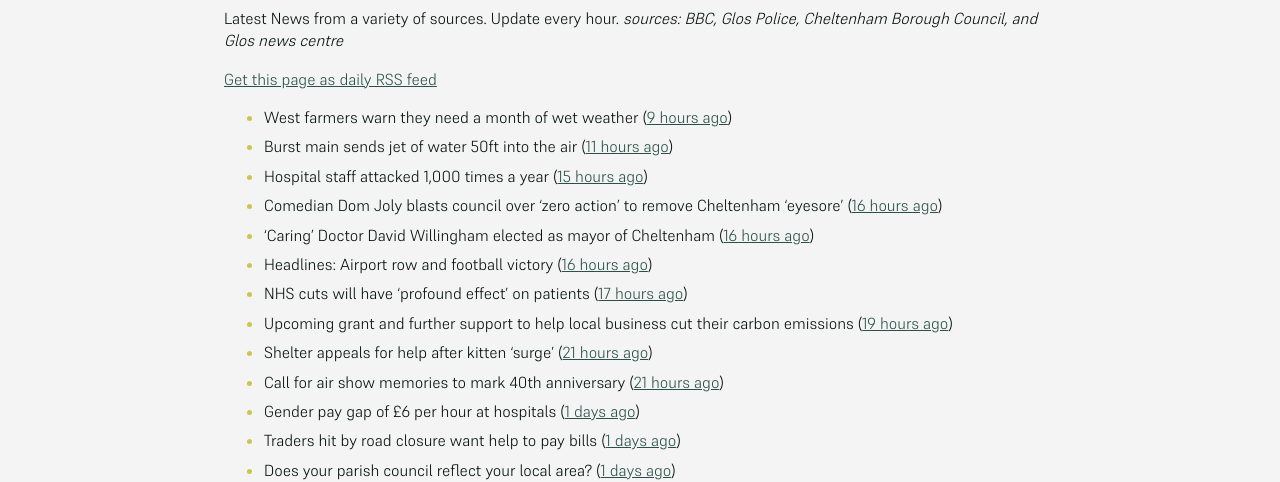
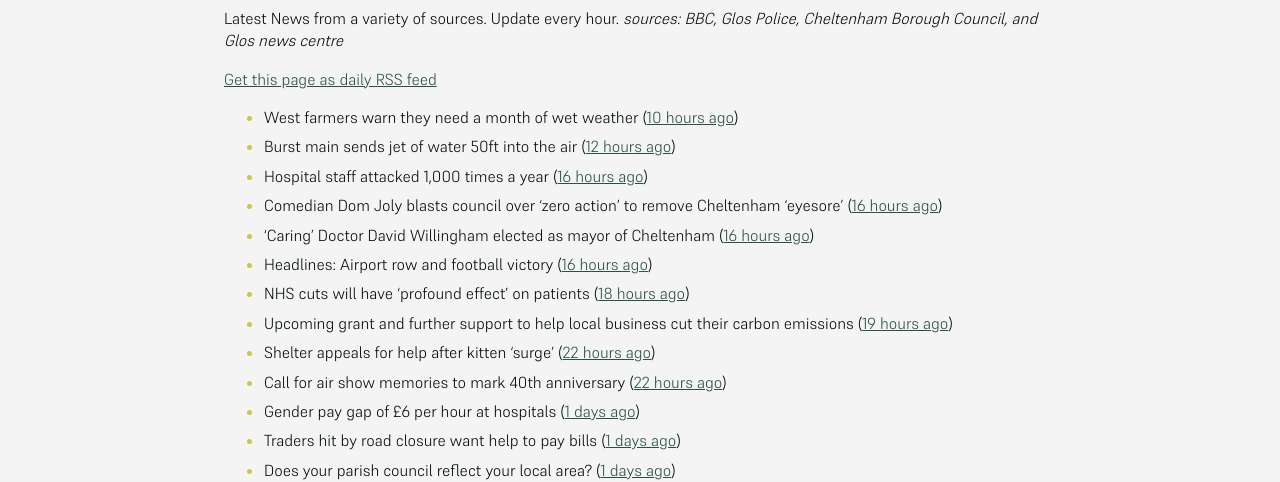
Before and after one commit to mat-0/cheltenham-open-data, a Jekyll site: the page built from _pages/news.md, in a window 1280 px wide. Shown: the part 266-748 px from the top of the page. Built offline with Jekyll 4.4.1, drawn with Linux system fonts in a browser that asks for light colours.

Commit message:
Updated 2025-05-15 04:00:20

```diff
--- a/_pages/news.md
+++ b/_pages/news.md
@@ -12,16 +12,16 @@ _sources: BBC, Glos Police, Cheltenham Borough Council, and Glos news centre_
 [Get this page as daily RSS feed](/daily.rss)
 
 <!-- news_marker starts -->
-- West farmers warn they need a month of wet weather ([9 hours ago](https://www.bbc.com/news/articles/c331dj5x2kpo))
-- Burst main sends jet of water 50ft into the air ([11 hours ago](https://www.bbc.com/news/articles/cd620lyqqnqo))
-- Hospital staff attacked 1,000 times a year ([15 hours ago](https://www.bbc.com/news/articles/cjdznk3ve87o))
+- West farmers warn they need a month of wet weather ([10 hours ago](https://www.bbc.com/news/articles/c331dj5x2kpo))
+- Burst main sends jet of water 50ft into the air ([12 hours ago](https://www.bbc.com/news/articles/cd620lyqqnqo))
+- Hospital staff attacked 1,000 times a year ([16 hours ago](https://www.bbc.com/news/articles/cjdznk3ve87o))
 - Comedian Dom Joly blasts council over ‘zero action’ to remove Cheltenham ‘eyesore’ ([16 hours ago](https://gloucesternewscentre.co.uk/comedian-dom-joly-blasts-council-over-zero-action-to-remove-cheltenham-eyesore/))
 - ‘Caring’ Doctor David Willingham elected as mayor of Cheltenham ([16 hours ago](https://gloucesternewscentre.co.uk/caring-doctor-david-willingham-elected-as-mayor-of-cheltenham/))
 - Headlines: Airport row and football victory ([16 hours ago](https://www.bbc.com/news/articles/c74nx300n4do))
-- NHS cuts will have 'profound effect' on patients ([17 hours ago](https://www.bbc.com/news/articles/cn4gx20mwklo))
+- NHS cuts will have 'profound effect' on patients ([18 hours ago](https://www.bbc.com/news/articles/cn4gx20mwklo))
 - Upcoming grant and further support to help local business cut their carbon emissions ([19 hours ago](https://www.cheltenham.gov.uk/news/article/3010/upcoming_grant_and_further_support_to_help_local_business_cut_their_carbon_emissions))
-- Shelter appeals for help after kitten 'surge' ([21 hours ago](https://www.bbc.com/news/articles/c0719j13k87o))
-- Call for air show memories to mark 40th anniversary ([21 hours ago](https://www.bbc.com/news/articles/cz703zwv1g2o))
+- Shelter appeals for help after kitten 'surge' ([22 hours ago](https://www.bbc.com/news/articles/c0719j13k87o))
+- Call for air show memories to mark 40th anniversary ([22 hours ago](https://www.bbc.com/news/articles/cz703zwv1g2o))
 - Gender pay gap of £6 per hour at hospitals ([1 days ago](https://www.bbc.com/news/articles/c201nmk4jz6o))
 - Traders hit by road closure want help  to pay bills ([1 days ago](https://www.bbc.com/news/articles/c0lngp091kgo))
 - Does your parish council reflect your local area? ([1 days ago](https://www.cheltenham.gov.uk/news/article/3009/does_your_parish_council_reflect_your_local_area))
```
Also changed, not shown: _data/flood.json (+5 -69 lines), index.md (+5 -5 lines).
